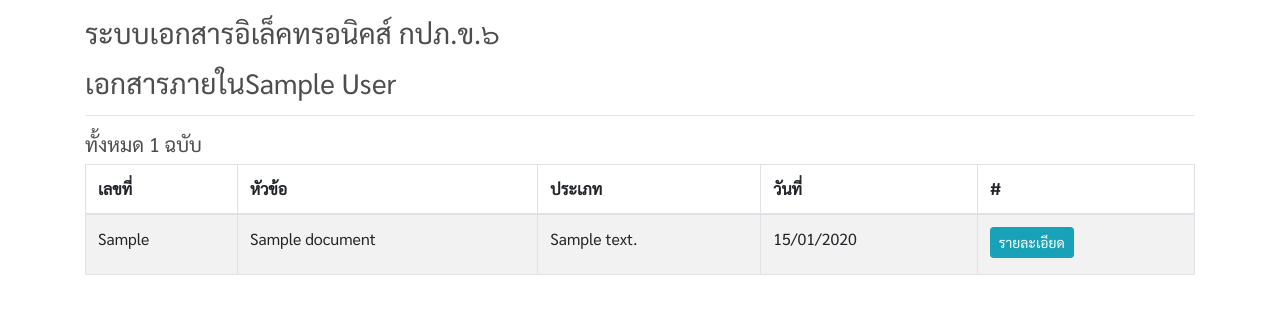
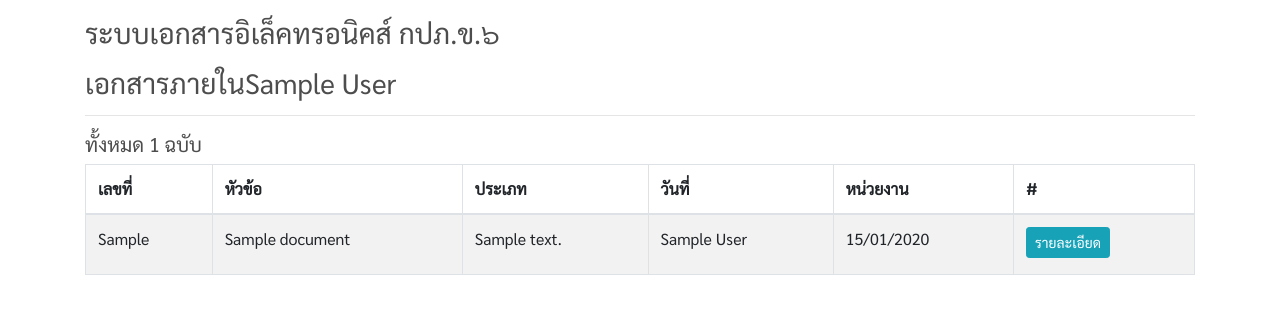
Before and after one commit to rutthawitc/docs_mgmt, a Django app: page /showbydept/ in a window 1280 px wide. Shown: the part 56-370 px from the top of the page. Run offline with Django 3.2, Linux system fonts and the light colour scheme; a user stored in the database is signed in; tables that the repository leaves empty hold one stand-in row (values such as "Sample post"); some libraries are stand-ins or nearby versions.

Commit message:
-fixed some bug.

```diff
--- a/docsmgmt_project/docsmgmt/templates/docsmgmt/base.html
+++ b/docsmgmt_project/docsmgmt/templates/docsmgmt/base.html
@@ -76,12 +76,13 @@
           </li>
         </ul>
         <form class="form-inline my-2 my-lg-0 nav-font">
+
+          {% if user.is_authenticated %}
           <img src="{% static 'images/icons8-person-24.png' %}" height="20"/><h8>&nbsp;{{request.user.first_name}} ({{request.user.username}})</h8>&nbsp;
-          {% if user.is_authenticated %}
-                    <a href="{% url 'logoutuser' %}" onclick="$('#signOutBtn').click()" class="nav-link element-font">Logout</a>
-            {% else %}
-                    <a class="nav-link element-font" href="{% url 'loginuser' %}">Login</a>
-            {% endif %}
+          <a href="{% url 'logoutuser' %}" onclick="$('#signOutBtn').click()" class="nav-link element-font">Logout</a>
+          {% else %}
+          <a class="nav-link element-font" href="{% url 'loginuser' %}">Login</a>
+          {% endif %}
           <input class="form-control mr-sm-2" type="search" placeholder="Search" aria-label="Search">
           <button class="btn btn-outline-success my-2 my-sm-0" type="submit">Search</button>
         </form>
--- a/docsmgmt_project/docsmgmt/templates/docsmgmt/docsbydept.html
+++ b/docsmgmt_project/docsmgmt/templates/docsmgmt/docsbydept.html
@@ -13,6 +13,7 @@
         <th scope="col">หัวข้อ</th>
         <th scope="col">ประเภท</th>
         <th scope="col">วันที่</th>
+        <th scope="col">หน่วยงาน</th>
         <th scope="col">#</th>
       </tr>
     </thead>
@@ -22,6 +23,7 @@
         <td>{{doc.doc_mtno}}</td>
         <td>{{doc.doc_title}}</td>
         <td>{{doc.type_code.type_desc}}</td>
+        <td>{{doc.doc_dept}}</td>
         <td>{{doc.doc_date|date:'d/m/Y'}}</td>
         <td>
             <a href="{% url 'docdetail' doc.id %}" class="btn btn-info btn-sm mb-1 mb-md-1" role="button">รายละเอียด</a>
```
